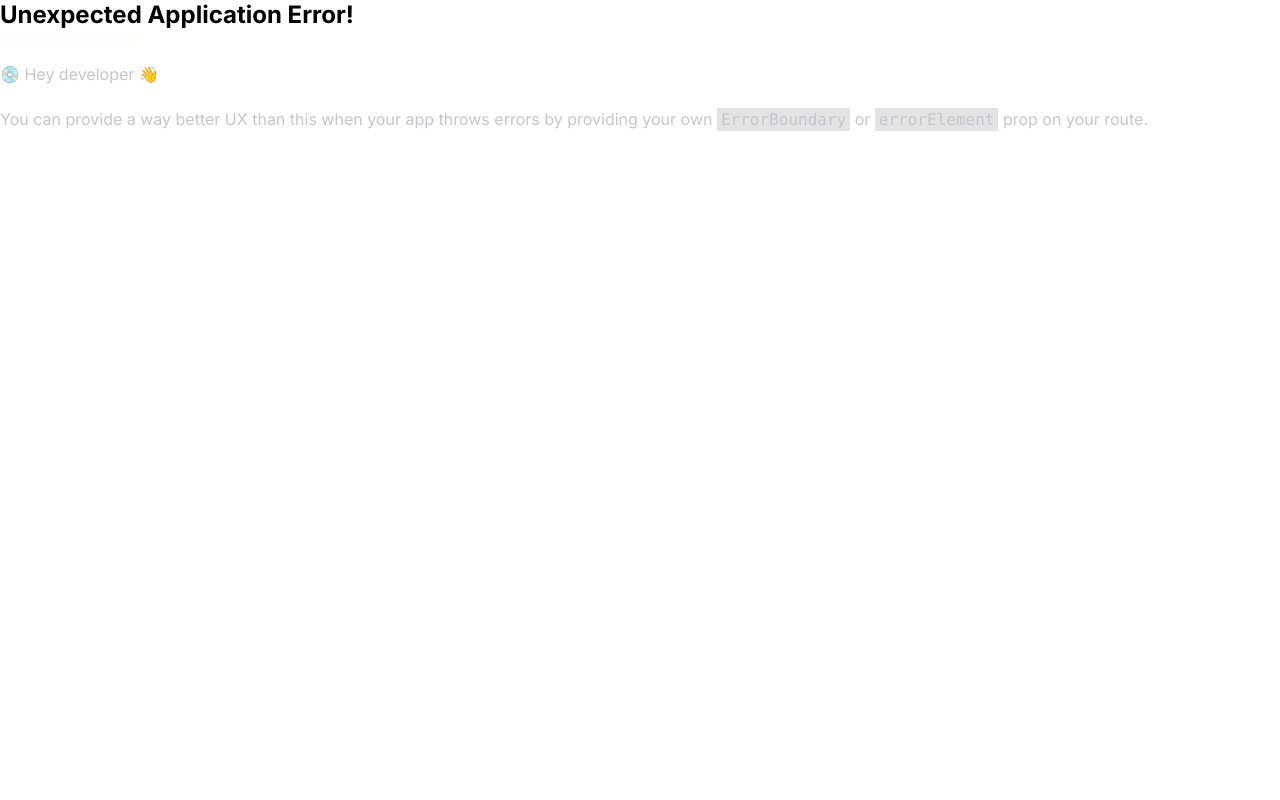
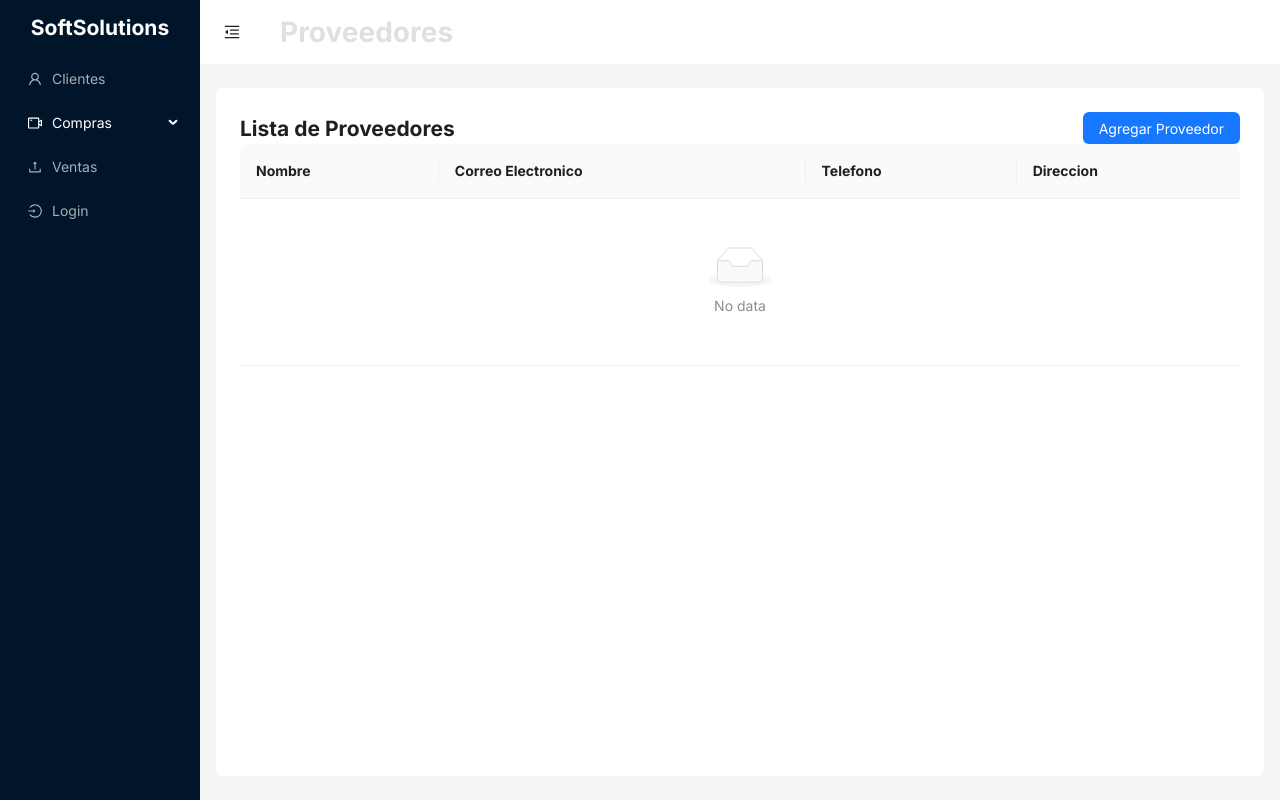
Before and after one commit to Wilpoymu/softsolutions-template, a React (Vite) app: page /proveedores in a window 1280 px wide. Before the commit this address had no page. Built offline with nearby package versions, Linux system fonts and the light colour scheme.

Commit message:
changes changesitos

```diff
--- /dev/null
+++ b/src/components/AddModals/AddProveedorModal.jsx
@@ -0,0 +1,112 @@
+import { Modal, Form, Input, InputNumber, message } from 'antd';
+import { addProveedor } from '../../services/proveedores.service';
+
+export default function AddProveedorModal({ onClose, isOpen }) {
+  const [form] = Form.useForm();
+  const [messageApi, contextHolder] = message.useMessage();
+  const handleOk = () => {
+    form
+      .validateFields()
+      .then(async (values) => {
+        try {
+          messageApi.open({
+            type: 'loading',
+            content: 'Guardando proveedor...',
+            duration: 0,
+          });
+          await addProveedor(values);
+          messageApi.destroy();
+          messageApi.open({
+            type: 'success',
+            content: `${values.name} guardado correctamente`,
+          });
+          onClose(); // Cerrar el modal después de guardar
+          form.resetFields(); // Resetear el formulario
+        } catch (error) {
+          messageApi.destroy();
+          messageApi.open({
+            type: 'error',
+            content: error.message,
+          });
+        }
+      })
+      .catch((errorInfo) => {
+        console.error('Error al guardar el proveedor:', errorInfo);
+        messageApi.destroy();
+        messageApi.open({
+          type: 'error',
+          content: 'Algo salió mal, por favor intente de nuevo',
+        });
+      });
+  };
+
+  return (
+    <Modal
+      title="Nuevo Proveedor"
+      onCancel={onClose}
+      onClose={onClose}
+      onOk={handleOk}
+      open={isOpen}
+      okText="Guardar"
+    >
+      {contextHolder}
+      <Form form={form} layout="vertical">
+        <Form.Item
+          name="name"
+          label="Nombre"
+          rules={[
+            {
+              required: true,
+              message: 'Por favor ingrese el nombre',
+            },
+          ]}
+        >
+          <Input />
+        </Form.Item>
+        <Form.Item
+          name="email"
+          label="Email"
+          rules={[
+            {
+              required: true,
+              message: 'Por favor ingrese el correo electronico',
+            },
+            {
+              required: true,
+              message: 'Por favor ingresa tu correo',
+            },
+          ]}
+        >
+          <Input />
+        </Form.Item>
+        <Form.Item
+          name="phone"
+          label="Telefono"
+          rules={[
+            {
+              required: true,
+              message: 'Por favor ingrese el telefono',
+            },
+          ]}
+        >
+          <InputNumber
+            controls={false}
+            style={{ width: '100%'}}
+          />
+        </Form.Item>
+        <Form.Item
+          name="address"
+          label="Direccion"
+          rules={[
+            {
+              required: true,
+              message: 'Por favor ingrese la dirección',
+            },
+          ]}
+        >
+          <Input />
+        </Form.Item>
+      </Form>
+    </Modal>
+  );
+}
--- a/src/components/Layout.jsx
+++ b/src/components/Layout.jsx
@@ -7,6 +7,7 @@ import {
   UserOutlined,
   VideoCameraOutlined,
   LoginOutlined,
+  UsergroupAddOutlined,
 } from '@ant-design/icons';
 import { Button, Layout, Menu, theme } from 'antd';
 import { useNavigate, useLocation } from 'react-router-dom';
@@ -29,6 +30,7 @@ const navItems = [
       },
       {
         key: '/proveedores',
+        icon: <UsergroupAddOutlined />,
         label: 'Proveedores',
       },
     ],
--- /dev/null
+++ b/src/components/Tables/ProveedoresTable.jsx
@@ -0,0 +1,11 @@
+import PropTypes from 'prop-types';
+import { Table } from 'antd';
+import Proveedor from '../../models/proveedor.model';
+
+export function ProveedoresTable({ dataSource }) {
+  return <Table columns={Proveedor.columns} dataSource={dataSource} />;
+}
+
+ProveedoresTable.propTypes = {
+  dataSource: PropTypes.array.isRequired,
+};
--- /dev/null
+++ b/src/models/proveedor.model.jsx
@@ -0,0 +1,53 @@
+import Parent from './parent.model';
+
+class Proveedor extends Parent {
+  constructor({ name, email, phone, address }) {
+    super();
+    this.name = name;
+    this.email = email;
+    this.phone = phone;
+    this.address = address;
+  }
+
+  static get columns() {
+    return [
+      {
+        title: 'Nombre',
+        dataIndex: 'name',
+        key: 'name',
+      },
+      {
+        title: 'Correo Electronico',
+        dataIndex: 'email',
+        key: 'email',
+      },
+      {
+        title: 'Telefono',
+        dataIndex: 'phone',
+        key: 'phone',
+      },
+      {
+        title: 'Direccion',
+        dataIndex: 'address',
+        key: 'address',
+      },
+    ];
+  }
+
+  validate() {
+    if (!this.name) {
+      throw new Error('Por favor ingrese el nombre del proveedor');
+    }
+    if (!this.email) {
+      throw new Error('Por favor ingrese el correo electronico del proveedor');
+    }
+    if (!this.phone) {
+      throw new Error('Por favor ingrese el numero de telefono del proveedor');
+    }
+    if (!this.address) {
+      throw new Error('Por favor ingrese la dirección del proveedor');
+    }
+  }
+}
+
+export default Proveedor;
--- /dev/null
+++ b/src/pages/Proveedores/Proveedores.page.jsx
@@ -0,0 +1,33 @@
+import { useState } from 'react';
+import { Button } from 'antd';
+import { ProveedoresTable } from '../../components/Tables/ProveedoresTable';
+import { getProveedores } from '../../services/proveedores.service';
+import AddProveedorModal from '../../components/AddModals/AddProveedorModal';
+
+const ProveedoresPage = () => {
+  const [modalOpen, setModalOpen] = useState(false);
+  const dataSource = getProveedores();
+  return (
+    <div>
+      <div
+        style={{
+          display: 'flex',
+          alignItems: 'center',
+          justifyContent: 'space-between',
+        }}
+      >
+        <h2>Lista de Proveedores</h2>
+        <Button type="primary" onClick={() => setModalOpen(true)}>
+          Agregar Proveedor
+        </Button>
+      </div>
+      <ProveedoresTable dataSource={dataSource} />
+      <AddProveedorModal
+        isOpen={modalOpen}
+        onClose={() => setModalOpen(false)}
+      />
+    </div>
+  );
+};
+
+export default ProveedoresPage;
--- a/src/router.jsx
+++ b/src/router.jsx
@@ -5,6 +5,7 @@ import VentasPage from './pages/Ventas/Ventas.page';
 import LoginPage from './pages/Login/Login.page';
 import LandingView from './pages/Landing/Landing.page';
 import ProductsPage from './pages/Productos/Products.page';
+import ProveedoresPage from './pages/Proveedores/Proveedores.page';
 
 const router = createBrowserRouter([
   {
@@ -36,6 +37,14 @@ const router = createBrowserRouter([
     ),
   },
   {
+    path: '/proveedores',
+    element: (
+      <LayoutPage>
+        <ProveedoresPage />
+      </LayoutPage>
+    ),
+  },
+  {
     path: '/ventas',
     element: (
       <LayoutPage>
--- /dev/null
+++ b/src/services/proveedores.service.js
@@ -0,0 +1,28 @@
+import Proveedor from '../models/proveedor.model';
+
+export function getProveedores() {
+  return localStorage.getItem('proveedores')  // Cambiado a 'proveedores'
+    ? JSON.parse(localStorage.getItem('proveedores'))  // Cambiado a 'proveedores'
+    : [];
+}
+
+export function addProveedor(proveedor) {
+  return new Promise((resolve, reject) => {
+    setTimeout(() => {
+      const newProveedor = new Proveedor(proveedor);
+      try {
+        newProveedor.validate();
+      } catch (error) {
+        return reject(error);  // Retorna inmediatamente si hay un error
+      }
+
+      // Guardar el nuevo proveedor en localStorage
+      const existingProveedores = getProveedores();
+
+      existingProveedores.push(newProveedor);
+      localStorage.setItem('proveedores', JSON.stringify(existingProveedores));  // Cambiado a 'proveedores'
+
+      resolve(newProveedor);
+    }, 2000);
+  });
+}
```
